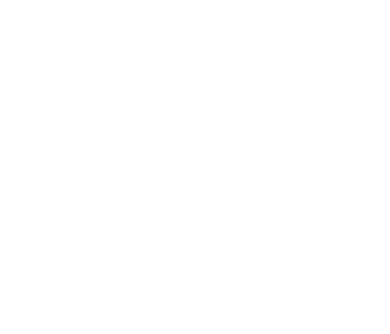
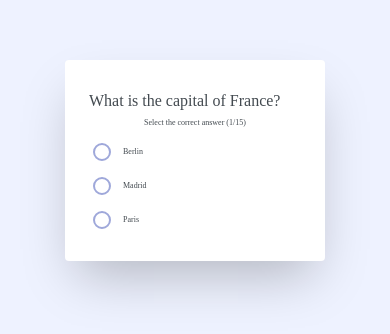
Before and after one commit to isaaxh/RN-Quiz-App, a React Native app: screen / in a window 390 px wide. Shown: the part 262-596 px from the top of the page. Built offline with nearby package versions, Linux system fonts and the light colour scheme.

Commit message:
create card and add the buttons

```diff
--- a/package.json
+++ b/package.json
@@ -12,7 +12,8 @@
   "dependencies": {
     "nativewind": "^2.0.11",
     "react": "18.2.0",
-    "react-native": "0.73.2"
+    "react-native": "0.73.2",
+    "react-native-responsive-screen": "^1.4.2"
   },
   "devDependencies": {
     "@babel/core": "^7.20.0",
--- /dev/null
+++ b/src/components/QuestionCard.tsx
@@ -0,0 +1,32 @@
+import {View} from 'react-native';
+import React from 'react';
+import {COLORS} from '../styles/colors';
+import TextNormal from './sharedUi/Texts/TextNormal';
+import QUESTIONS, {QuestionType} from '../constants/questions';
+import RadioButton from './sharedUi/Buttons/RadioButton';
+import TextPara from './sharedUi/Texts/TextPara';
+
+type QuestionCardProps = {
+  question: QuestionType;
+};
+
+const QuestionCard = ({question}: QuestionCardProps) => {
+  return (
+    <View className="bg-white w-2/3 px-6 py-8 rounded shadow-2xl">
+      <TextNormal color={COLORS.black}>{question.question}</TextNormal>
+      <View className="items-center mt-2">
+        <TextPara color={COLORS.black}>
+          Select the correct answer ({QUESTIONS.indexOf(question) + 1}/
+          {QUESTIONS.length})
+        </TextPara>
+      </View>
+      <View className="px-1">
+        {question.options.map((option, index) => (
+          <RadioButton key={index} text={option} selected={false} />
+        ))}
+      </View>
+    </View>
+  );
+};
+
+export default QuestionCard;
--- /dev/null
+++ b/src/components/sharedUi/Buttons/RadioButton.tsx
@@ -0,0 +1,53 @@
+import React from 'react';
+import {StyleSheet, View} from 'react-native';
+import TextPara from '../Texts/TextPara';
+import {COLORS} from '../../../styles/colors';
+
+type RadioButtonProps = {
+  text: string;
+  selected: boolean;
+  color?: string;
+};
+
+const RadioButton = ({text, selected, color}: RadioButtonProps) => {
+  return (
+    <View className="flex-row items-center mt-4 cursor-pointer">
+      <View
+        style={[
+          styles.outterCircle,
+          {borderColor: color ? color : COLORS.accent},
+        ]}>
+        {selected && (
+          <View
+            style={[
+              styles.innerCircle,
+              {backgroundColor: color ? color : COLORS.accent},
+            ]}
+          />
+        )}
+      </View>
+      <TextPara color={COLORS.black}>{text}</TextPara>
+    </View>
+  );
+};
+
+const styles = StyleSheet.create({
+  outterCircle: {
+    height: 18,
+    width: 18,
+    borderRadius: 12,
+    borderWidth: 2,
+    borderColor: '#000',
+    alignItems: 'center',
+    justifyContent: 'center',
+    marginRight: 12,
+  },
+  innerCircle: {
+    height: 8,
+    width: 8,
+    borderRadius: 6,
+    backgroundColor: '#000',
+  },
+});
+
+export default RadioButton;
--- /dev/null
+++ b/src/components/sharedUi/Texts/TextHeader.tsx
@@ -0,0 +1,31 @@
+import {Text, StyleSheet} from 'react-native';
+import React from 'react';
+import {widthPercentageToDP as wp} from 'react-native-responsive-screen';
+import {COLORS} from '../../../styles/colors';
+
+type TextHeaderProps = {
+  children: React.ReactNode;
+  color?: string;
+  className?: string;
+};
+
+const TextHeader = ({children, color, className}: TextHeaderProps) => {
+  return (
+    <Text
+      style={[styles.text, {color: color ? color : COLORS.white}]}
+      className={className}>
+      {children}
+    </Text>
+  );
+};
+
+const styles = StyleSheet.create({
+  text: {
+    fontFamily: 'Poppins-Regular',
+    fontSize: wp(7),
+    marginTop: wp(3),
+    fontWeight: 'bold',
+  },
+});
+
+export default TextHeader;
--- /dev/null
+++ b/src/components/sharedUi/Texts/TextNormal.tsx
@@ -0,0 +1,30 @@
+import {Text, StyleSheet} from 'react-native';
+import React from 'react';
+import {widthPercentageToDP as wp} from 'react-native-responsive-screen';
+import {COLORS} from '../../../styles/colors';
+
+type TextNormalProps = {
+  children: React.ReactNode;
+  color?: string;
+  className?: string;
+};
+
+const TextNormal = ({children, color, className}: TextNormalProps) => {
+  return (
+    <Text
+      style={[styles.text, {color: color ? color : COLORS.white}]}
+      className={className}>
+      {children}
+    </Text>
+  );
+};
+
+const styles = StyleSheet.create({
+  text: {
+    fontFamily: 'Poppins-Regular',
+    fontWeight: 'normal',
+    fontSize: wp(4),
+  },
+});
+
+export default TextNormal;
--- /dev/null
+++ b/src/components/sharedUi/Texts/TextPara.tsx
@@ -0,0 +1,30 @@
+import React from 'react';
+import {Text, StyleSheet} from 'react-native';
+import {widthPercentageToDP as wp} from 'react-native-responsive-screen';
+import {COLORS} from '../../../styles/colors';
+
+type TextParaProps = {
+  children: React.ReactNode;
+  color?: string;
+  className?: string;
+};
+
+const TextPara = ({children, color, className}: TextParaProps) => {
+  return (
+    <Text
+      style={[styles.text, {color: color ? color : COLORS.white}]}
+      className={className}>
+      {children}
+    </Text>
+  );
+};
+
+const styles = StyleSheet.create({
+  text: {
+    fontFamily: 'Poppins-Regular',
+    fontWeight: 'normal',
+    fontSize: wp(2),
+  },
+});
+
+export default TextPara;
--- a/src/constants/questions.ts
+++ b/src/constants/questions.ts
@@ -1,107 +1,87 @@
-export const quizQuestions = [
+export type QuestionType = {
+  question: string;
+  options: string[];
+  correct: string;
+};
+
+export type QuestionsType = QuestionType[];
+
+const QUESTIONS = [
   {
-    q: 'What is the capital of France?',
-    a: 'Berlin',
-    b: 'Madrid',
-    c: 'Paris',
-    correct: 'c',
+    question: 'What is the capital of France?',
+    options: ['Berlin', 'Madrid', 'Paris'],
+    correct: 'Paris',
   },
   {
-    q: 'Which planet is known as the Red Planet?',
-    a: 'Venus',
-    b: 'Mars',
-    c: 'Jupiter',
-    correct: 'b',
+    question: 'Which planet is known as the Red Planet?',
+    options: ['Venus', 'Mars', 'Jupiter'],
+    correct: 'Mars',
   },
   {
-    q: 'What is the largest mammal in the world?',
-    a: 'Elephant',
-    b: 'Blue Whale',
-    c: 'Giraffe',
-    correct: 'b',
+    question: 'What is the largest mammal in the world?',
+    options: ['Elephant', 'Blue Whale', 'Giraffe'],
+    correct: 'Blue Whale',
   },
   {
-    q: 'How many continents are there on Earth?',
-    a: '5',
-    b: '6',
-    c: '7',
-    correct: 'c',
+    question: 'How many continents are there on Earth?',
+    options: ['5', '6', '7'],
+    correct: '7',
   },
   {
-    q: 'What is the main ingredient in guacamole?',
-    a: 'Tomato',
-    b: 'Avocado',
-    c: 'Onion',
-    correct: 'b',
+    question: 'What is the main ingredient in guacamole?',
+    options: ['Tomato', 'Avocado', 'Onion'],
+    correct: 'Avocado',
   },
   {
-    q: 'In which year did the first manned moon landing occur?',
-    a: '1969',
-    b: '1975',
-    c: '1982',
-    correct: 'a',
+    question: 'In which year did the first manned moon landing occur?',
+    options: ['1969', '1975', '1982'],
+    correct: '1969',
   },
   {
-    q: 'Which country is famous for its tulips?',
-    a: 'Netherlands',
-    b: 'Italy',
-    c: 'Japan',
-    correct: 'a',
+    question: 'Which country is famous for its tulips?',
+    options: ['Netherlands', 'Italy', 'Japan'],
+    correct: 'Netherlands',
   },
   {
-    q: 'What is the capital of Japan?',
-    a: 'Seoul',
-    b: 'Beijing',
-    c: 'Tokyo',
-    correct: 'c',
+    question: 'What is the capital of Japan?',
+    options: ['Seoul', 'Beijing', 'Tokyo'],
+    correct: 'Tokyo',
   },
   {
-    q: 'How many colors are there in a rainbow?',
-    a: '5',
-    b: '7',
-    c: '10',
-    correct: 'b',
+    question: 'How many colors are there in a rainbow?',
+    options: ['5', '7', '10'],
+    correct: '7',
   },
   {
-    q: 'What is the largest ocean on Earth?',
-    a: 'Atlantic Ocean',
-    b: 'Indian Ocean',
-    c: 'Pacific Ocean',
-    correct: 'c',
+    question: 'What is the largest ocean on Earth?',
+    options: ['Atlantic Ocean', 'Indian Ocean', 'Pacific Ocean'],
+    correct: 'Pacific Ocean',
   },
   {
-    q: 'Which animal is known as the "King of the Jungle"?',
-    a: 'Lion',
-    b: 'Tiger',
-    c: 'Leopard',
-    correct: 'a',
+    question: 'Which animal is known as the "King of the Jungle"?',
+    options: ['Lion', 'Tiger', 'Leopard'],
+    correct: 'Lion',
   },
   {
-    q: 'What is the square root of 64?',
-    a: '6',
-    b: '8',
-    c: '10',
-    correct: 'b',
+    question: 'What is the square root of 64?',
+    options: ['6', '8', '10'],
+    correct: '8',
   },
   {
-    q: 'Which is the largest planet in our solar system?',
-    a: 'Mars',
-    b: 'Jupiter',
-    c: 'Saturn',
-    correct: 'b',
+    question: 'Which is the largest planet in our solar system?',
+    options: ['Mars', 'Jupiter', 'Saturn'],
+    correct: 'Jupiter',
   },
   {
-    q: 'What is the capital of Australia?',
-    a: 'Sydney',
-    b: 'Melbourne',
-    c: 'Canberra',
-    correct: 'c',
+    question: 'What is the capital of Australia?',
+    options: ['Sydney', 'Melbourne', 'Canberra'],
+    correct: 'Canberra',
   },
   {
-    q: 'How many sides does a hexagon have?',
-    a: '5',
-    b: '6',
-    c: '7',
-    correct: 'b',
+    question: 'How many sides does a hexagon have?',
+    options: ['5', '6', '7'],
+    correct: '6',
   },
 ];
+
+export default QUESTIONS;
--- a/src/screens/HomeScreen.tsx
+++ b/src/screens/HomeScreen.tsx
@@ -1,10 +1,15 @@
 import React from 'react';
-import {Text, View} from 'react-native';
+import {View} from 'react-native';
+import QuestionCard from '../components/QuestionCard';
+import QUESTIONS from '../constants/questions';
 
 const HomeScreen = () => {
   return (
-    <View className="flex-1 items-center">
-      <Text className="text-white">HomeScreen</Text>
+    <View className="flex-1 justify-center items-center bg-indigo-50">
+      {/* {QUESTIONS.map((question, index) => ( */}
+      {/*   <QuestionCard key={index} question={question} /> */}
+      {/* ))} */}
+      <QuestionCard question={QUESTIONS[0]} />
     </View>
   );
 };
--- a/src/styles/colors.ts
+++ b/src/styles/colors.ts
@@ -3,7 +3,7 @@
   secondary: '#627E8A',
   white: '#EFF5F6',
   black: '#434A50',
-  accent: '#CAA78C',
+  accent: '#9FA8DA',
   placeholder: '#ACACAE',
   error: '#FF0000',
   success: '#00FF00',
```
Also changed, not shown: 1 other file (tests, documents, lock files or other folders).
